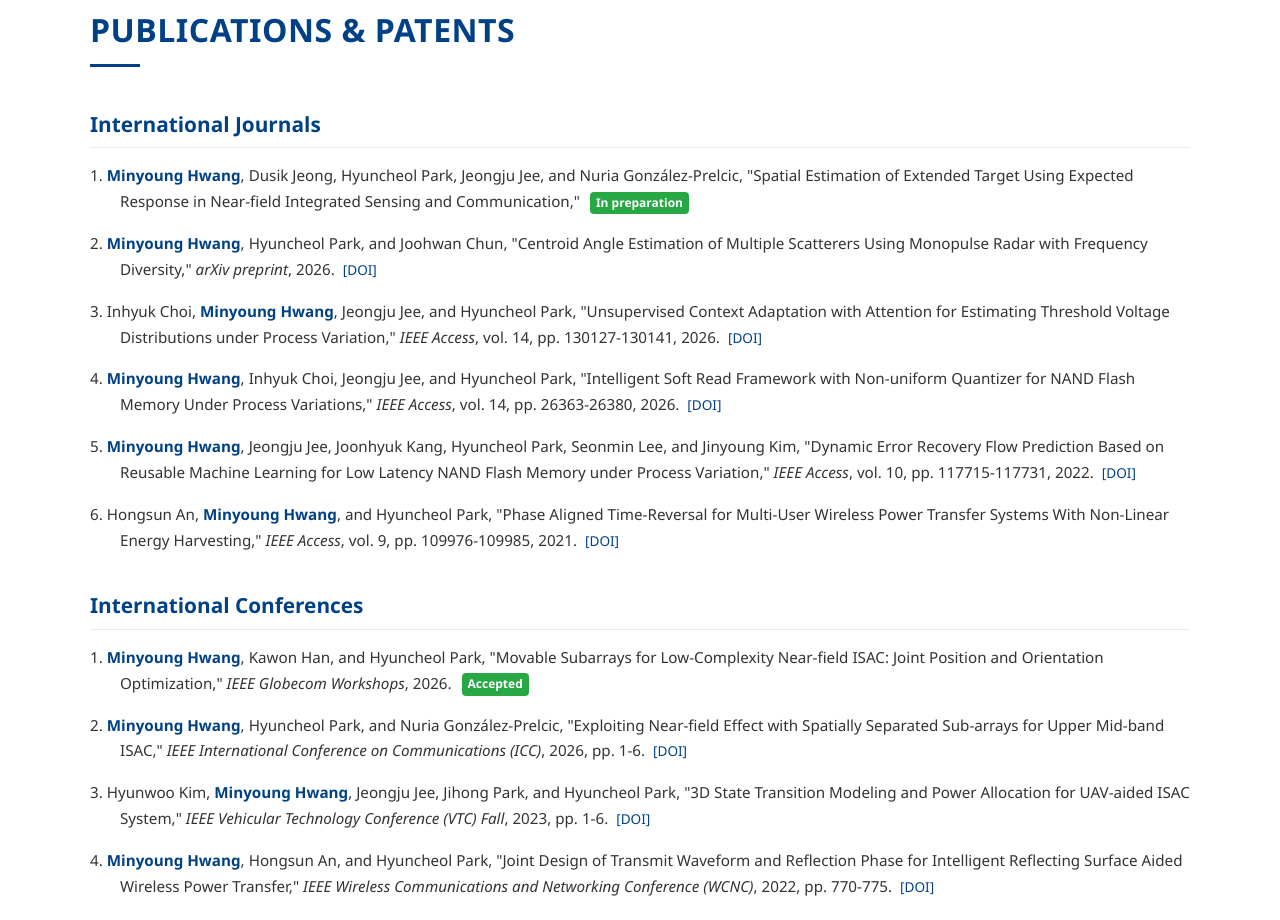
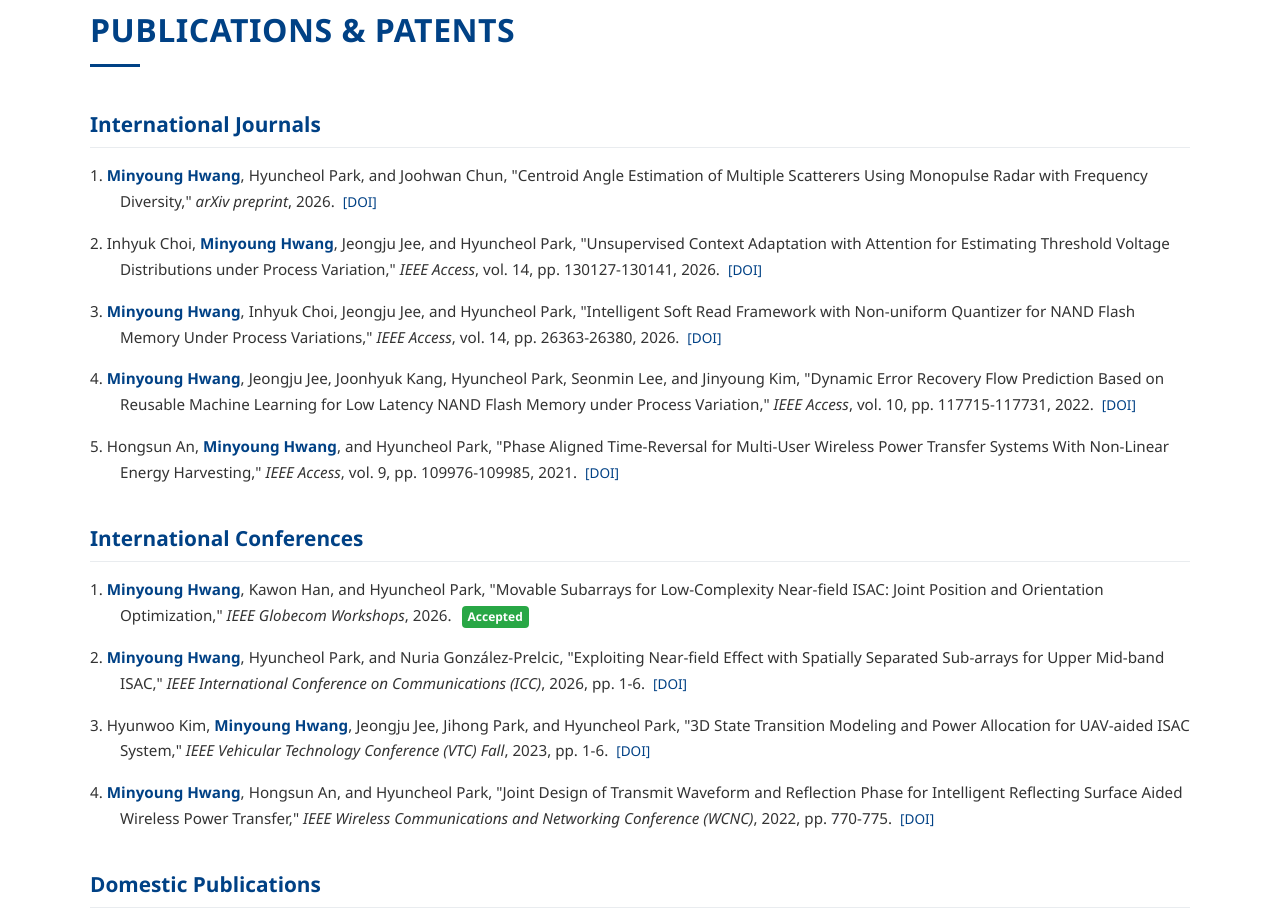
Before and after one commit to robcomin/my_name_is_minyoung, a plain HTML site: page index.html in a window 1280 px wide. Shown: the part 1570-2490 px from the top of the page. Drawn offline with Linux system fonts and the light colour scheme.

Commit message:
update 261103

```diff
--- a/index.html
+++ b/index.html
@@ -524,12 +524,11 @@
 
             <h3 class="subsection-title">International Journals</h3>
             <div class="publication-list">
-                <div class="list-item">1. <strong class="me">Minyoung Hwang</strong>, Dusik Jeong, Hyuncheol Park, Jeongju Jee, and Nuria González-Prelcic, "Spatial Estimation of Extended Target Using Expected Response in Near-field Integrated Sensing and Communication," <span class="badge">In preparation</span></div>
-                <div class="list-item">2. <strong class="me">Minyoung Hwang</strong>, Hyuncheol Park, and Joohwan Chun, "Centroid Angle Estimation of Multiple Scatterers Using Monopulse Radar with Frequency Diversity," <em>arXiv preprint</em>, 2026. <a href="https://doi.org/10.48550/arXiv.2609.25547" target="_blank">[DOI]</a></div>
-                <div class="list-item">3. Inhyuk Choi, <strong class="me">Minyoung Hwang</strong>, Jeongju Jee, and Hyuncheol Park, "Unsupervised Context Adaptation with Attention for Estimating Threshold Voltage Distributions under Process Variation," <em>IEEE Access</em>, vol. 14, pp. 130127-130141, 2026. <a href="https://ieeexplore.ieee.org/document/11658565" target="_blank">[DOI]</a></div>
-                <div class="list-item">4. <strong class="me">Minyoung Hwang</strong>, Inhyuk Choi, Jeongju Jee, and Hyuncheol Park, "Intelligent Soft Read Framework with Non-uniform Quantizer for NAND Flash Memory Under Process Variations," <em>IEEE Access</em>, vol. 14, pp. 26363-26380, 2026. <a href="https://ieeexplore.ieee.org/document/11396626" target="_blank">[DOI]</a></div>
-                <div class="list-item">5. <strong class="me">Minyoung Hwang</strong>, Jeongju Jee, Joonhyuk Kang, Hyuncheol Park, Seonmin Lee, and Jinyoung Kim, "Dynamic Error Recovery Flow Prediction Based on Reusable Machine Learning for Low Latency NAND Flash Memory under Process Variation," <em>IEEE Access</em>, vol. 10, pp. 117715-117731, 2022. <a href="https://ieeexplore.ieee.org/document/9940942" target="_blank">[DOI]</a></div>
-                <div class="list-item">6. Hongsun An, <strong class="me">Minyoung Hwang</strong>, and Hyuncheol Park, "Phase Aligned Time-Reversal for Multi-User Wireless Power Transfer Systems With Non-Linear Energy Harvesting," <em>IEEE Access</em>, vol. 9, pp. 109976-109985, 2021. <a href="https://ieeexplore.ieee.org/abstract/document/9507494" target="_blank">[DOI]</a></div>
+                <div class="list-item">1. <strong class="me">Minyoung Hwang</strong>, Hyuncheol Park, and Joohwan Chun, "Centroid Angle Estimation of Multiple Scatterers Using Monopulse Radar with Frequency Diversity," <em>arXiv preprint</em>, 2026. <a href="https://doi.org/10.48550/arXiv.2609.25547" target="_blank">[DOI]</a></div>
+                <div class="list-item">2. Inhyuk Choi, <strong class="me">Minyoung Hwang</strong>, Jeongju Jee, and Hyuncheol Park, "Unsupervised Context Adaptation with Attention for Estimating Threshold Voltage Distributions under Process Variation," <em>IEEE Access</em>, vol. 14, pp. 130127-130141, 2026. <a href="https://ieeexplore.ieee.org/document/11658565" target="_blank">[DOI]</a></div>
+                <div class="list-item">3. <strong class="me">Minyoung Hwang</strong>, Inhyuk Choi, Jeongju Jee, and Hyuncheol Park, "Intelligent Soft Read Framework with Non-uniform Quantizer for NAND Flash Memory Under Process Variations," <em>IEEE Access</em>, vol. 14, pp. 26363-26380, 2026. <a href="https://ieeexplore.ieee.org/document/11396626" target="_blank">[DOI]</a></div>
+                <div class="list-item">4. <strong class="me">Minyoung Hwang</strong>, Jeongju Jee, Joonhyuk Kang, Hyuncheol Park, Seonmin Lee, and Jinyoung Kim, "Dynamic Error Recovery Flow Prediction Based on Reusable Machine Learning for Low Latency NAND Flash Memory under Process Variation," <em>IEEE Access</em>, vol. 10, pp. 117715-117731, 2022. <a href="https://ieeexplore.ieee.org/document/9940942" target="_blank">[DOI]</a></div>
+                <div class="list-item">5. Hongsun An, <strong class="me">Minyoung Hwang</strong>, and Hyuncheol Park, "Phase Aligned Time-Reversal for Multi-User Wireless Power Transfer Systems With Non-Linear Energy Harvesting," <em>IEEE Access</em>, vol. 9, pp. 109976-109985, 2021. <a href="https://ieeexplore.ieee.org/abstract/document/9507494" target="_blank">[DOI]</a></div>
             </div>
 
             <h3 class="subsection-title">International Conferences</h3>
```
